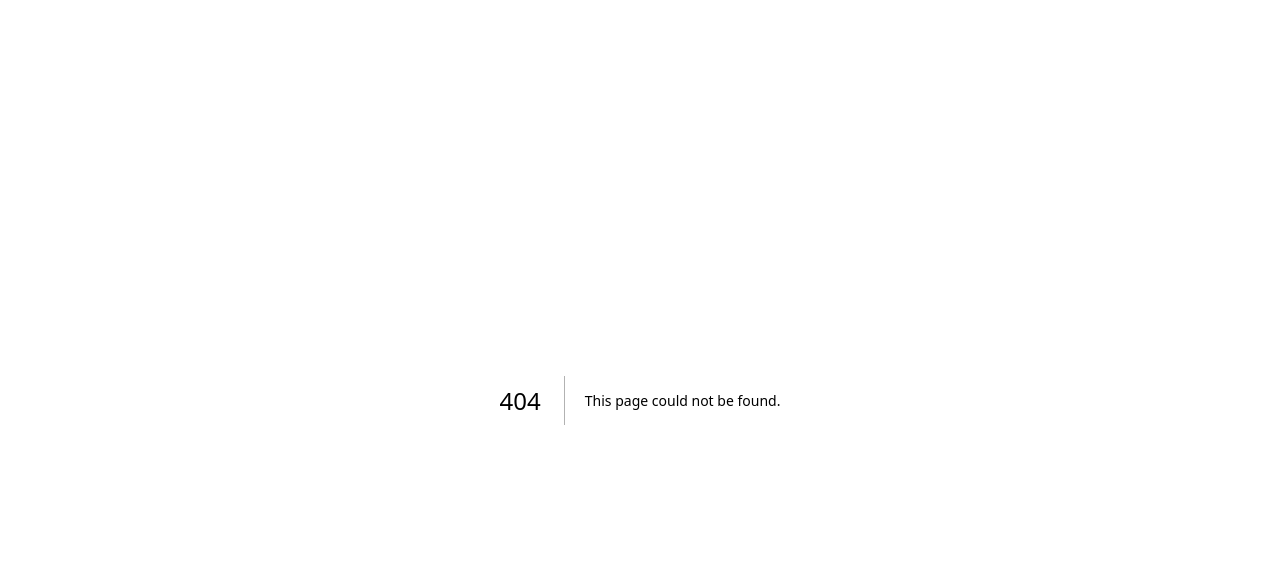
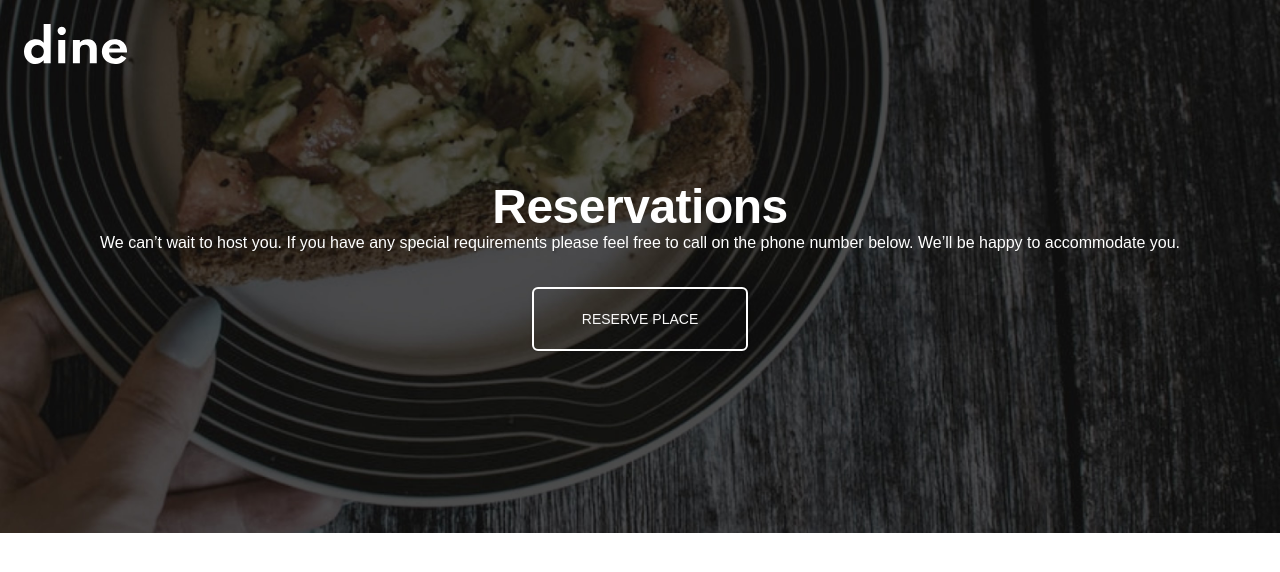
Before and after one commit to mehdias63/dine-restaurant, a Next.js app: page /booking in a window 1280 px wide. Before the commit this address had no page. Shown: the top 572 px of the page. Built offline with nearby package versions, Linux system fonts and the light colour scheme.

Commit message:
add booking

```diff
--- /dev/null
+++ b/src/app/booking/page.tsx
@@ -0,0 +1,43 @@
+import { Button } from '@/components/ui/button'
+
+export default function Reservations() {
+	return (
+		<div className="grid *:col-start-1 *:row-start-1 text-white">
+			<picture>
+				<source
+					media="(min-width: 1024px)"
+					srcSet="/images/booking/hero-bg-desktop@2x.jpg"
+				/>
+				<source
+					media="(min-width: 768px)"
+					srcSet="/images/booking/hero-bg-tablet@2x.jpg"
+				/>
+				<source
+					media="(max-width: 767px)"
+					srcSet="/images/booking/hero-bg-mobile@2x.jpg"
+				/>
+				<img
+					src="/images/booking/hero-bg-mobile@2x.jpg"
+					alt="food"
+					className="w-full object-cover"
+				/>
+			</picture>
+			<div className="w-full flex items-start  p-6">
+				<img src="/images/logo.svg" alt="logo" />
+			</div>
+			<div className="mx-auto my-auto p-6 gap-5">
+				<h2 className="text-heading-m md:text-heading-l text-center">
+					Reservations
+				</h2>
+				<p>
+					We can’t wait to host you. If you have any special
+					requirements please feel free to call on the phone number
+					below. We’ll be happy to accommodate you.
+				</p>
+				<Button className="bg-transparent max-w-[15.3125rem] mt-8 block mx-auto">
+					RESERVE PLACE
+				</Button>
+			</div>
+		</div>
+	)
+}
--- a/src/components/formData.jsx
+++ b/src/components/formData.jsx
@@ -2,25 +2,7 @@
 import React, { useState } from 'react'
 import { Button } from '@/components/ui/button'
 
-const generateTimeOptions = () => {
-	const times = []
-	let hour = 9
-	let period = 'AM'
-
-	while (hour <= 12 || period === 'PM') {
-		times.push(`${hour < 10 ? `0${hour}` : hour}:00 ${period}`)
-		if (hour === 12) {
-			period = period === 'AM' ? 'PM' : null
-			hour = 1
-		} else {
-			hour++
-		}
-		if (!period) break
-	}
-	return times
-}
-
-const ReservationForm = () => {
+export default function ReservationForm() {
 	const [formData, setFormData] = useState({
 		name: '',
 		email: '',
@@ -57,6 +39,23 @@ const ReservationForm = () => {
 			return
 		}
 		alert('Reservation made successfully!')
+	}
+	const generateTimeOptions = () => {
+		const times = []
+		let hour = 9
+		let period = 'AM'
+
+		while (hour <= 12 || period === 'PM') {
+			times.push(`${hour < 10 ? `0${hour}` : hour}:00 ${period}`)
+			if (hour === 12) {
+				period = period === 'AM' ? 'PM' : null
+				hour = 1
+			} else {
+				hour++
+			}
+			if (!period) break
+		}
+		return times
 	}
 
 	const timeOptions = generateTimeOptions()
@@ -160,5 +159,3 @@ const ReservationForm = () => {
 		</form>
 	)
 }
-
-export default ReservationForm
```
